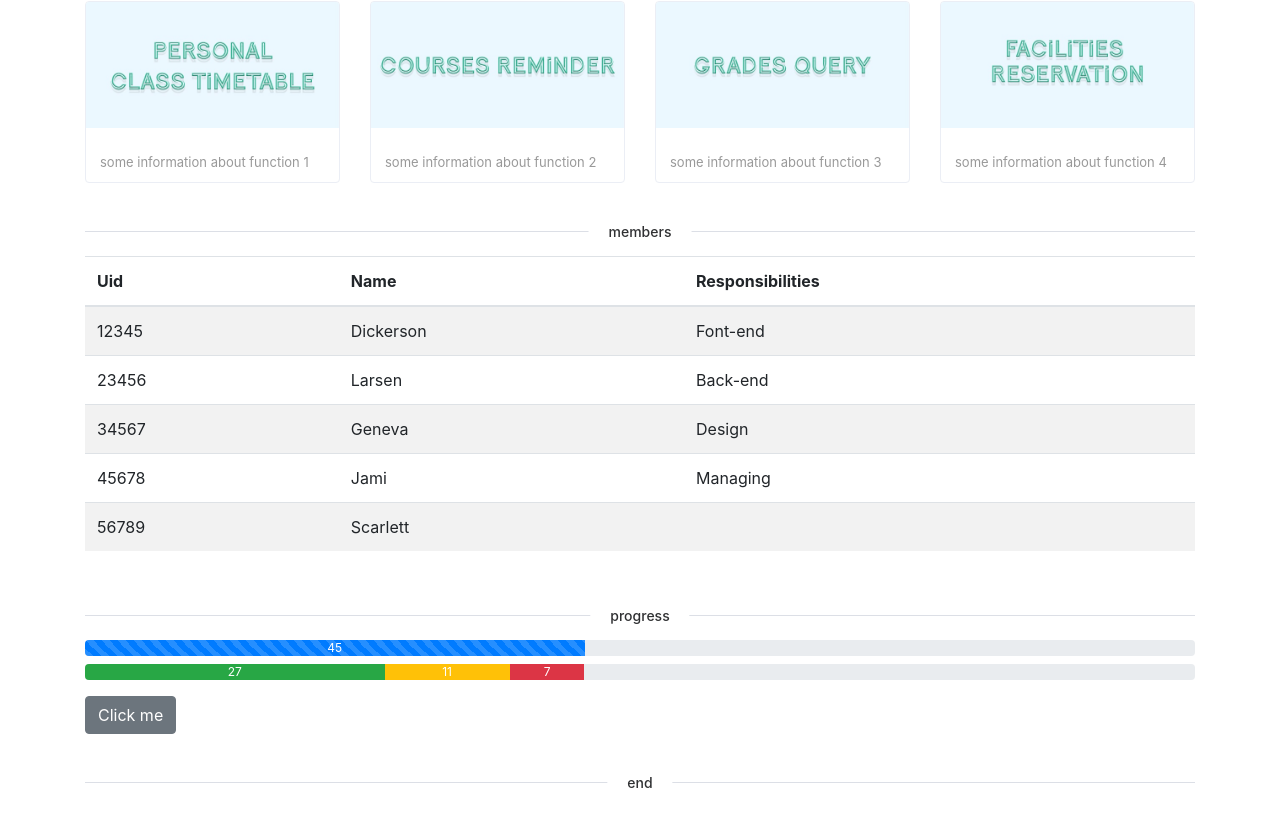
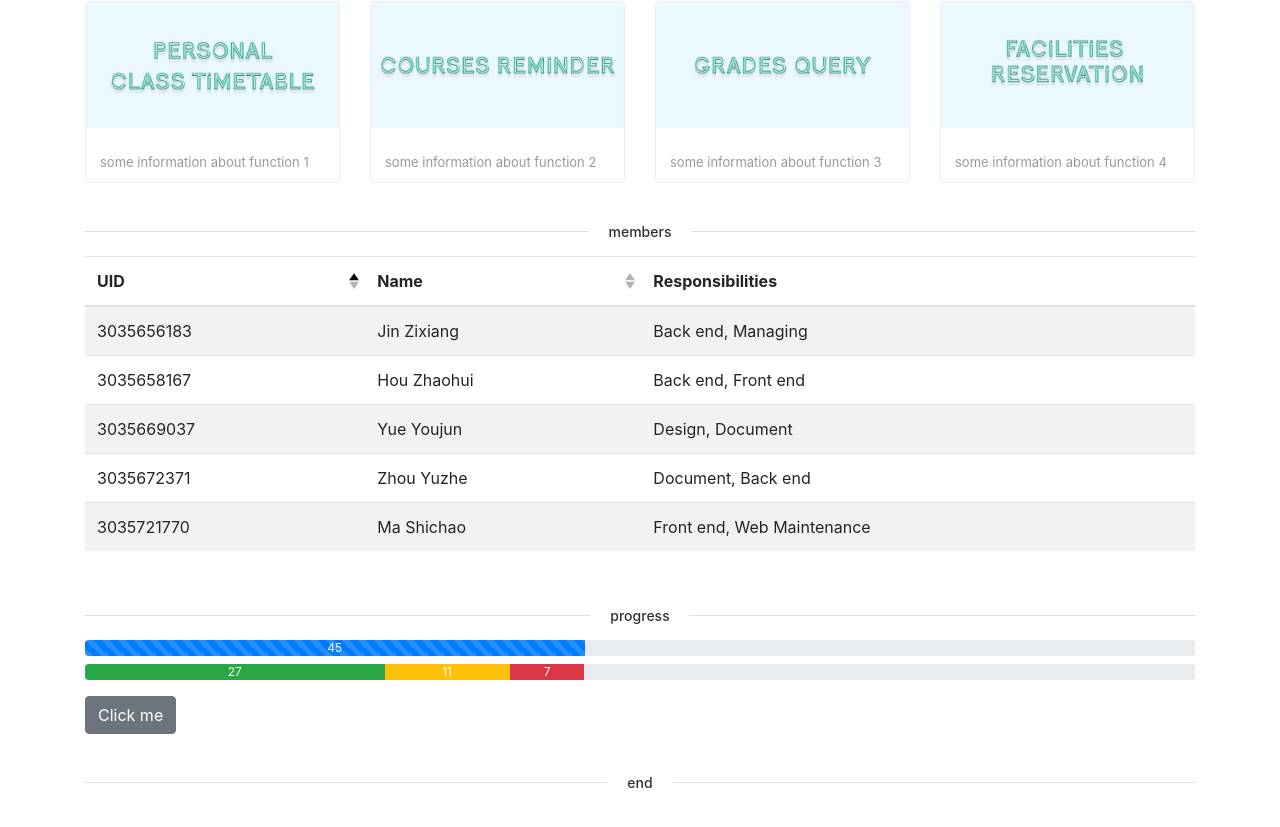
Before and after one commit to Parachutes/FinalProjectDashboard, a Vue app: page / in a window 1280 px wide. Shown: the part 729-1556 px from the top of the page. Built offline with nearby package versions, Linux system fonts and the light colour scheme.

Commit message:
improve the page

```diff
--- a/src/components/Table.vue
+++ b/src/components/Table.vue
@@ -1,6 +1,6 @@
 <template>
     <div>
-        <b-table striped hover :items="items"></b-table>
+        <b-table striped hover :items="items" :fields="fields" :sort-by.sync="sortBy"></b-table>
     </div>
 </template>
 
@@ -9,12 +9,18 @@
         name: "Table",
         data() {
             return {
+                sortBy: 'UID',
+                fields: [
+                    { key: 'UID', sortable: true },
+                    { key: 'Name', sortable: true },
+                    { key: 'Responsibilities', sortable: false }
+                ],
                 items: [
-                    { uid: 12345, name: 'Dickerson', responsibilities: 'Font-end' },
-                    { uid: 23456, name: 'Larsen', responsibilities: 'Back-end' },
-                    { uid: 34567, name: 'Geneva', responsibilities: 'Design' },
-                    { uid: 45678, name: 'Jami', responsibilities: 'Managing' },
-                    { uid: 56789, name: 'Scarlett', responsibilities: '' }
+                    { UID: 3035656183, Name: 'Jin Zixiang', Responsibilities: 'Back end, Managing' },
+                    { UID: 3035658167, Name: 'Hou Zhaohui', Responsibilities: 'Back end, Front end' },
+                    { UID: 3035721770 , Name: 'Ma Shichao', Responsibilities: 'Front end, Web Maintenance' },
+                    { UID: 3035669037, Name: 'Yue Youjun', Responsibilities: 'Design, Document' },
+                    { UID: 3035672371, Name: 'Zhou Yuzhe', Responsibilities: 'Document, Back end' }
                 ]
             }
         }
```
